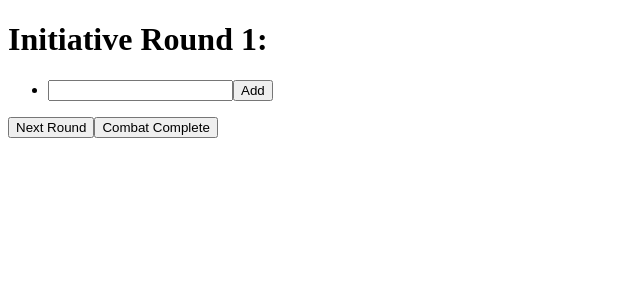
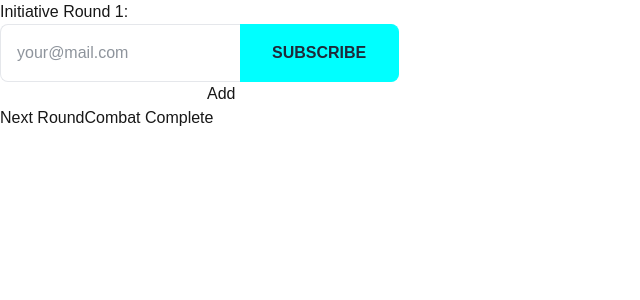
Before and after one commit to gman4161/ReactInitiativeTrackerDND, a Next.js app: page / in a window 1280 px wide. Shown: the top 300 px of the page, without its empty margins (0-640 px from the left). Built offline with nearby package versions, Linux system fonts and the light colour scheme.

Commit message:
fixed tailwindCSS

```diff
--- a/app/globals.css
+++ b/app/globals.css
@@ -1,4 +1,4 @@
-/* @import "tailwindcss";
+@import "tailwindcss";
 
 @theme {
   --font-sans: var(--font-geist-sans);
@@ -21,4 +21,10 @@ body {
   color: var(--foreground);
   background: var(--background);
   font-family: Arial, Helvetica, sans-serif;
-} */
+}
+
+button #test:hover{
+  background-color: white;
+  border-radius: 5px;
+  transition: 10ms;
+}
--- a/app/page.tsx
+++ b/app/page.tsx
@@ -1,5 +1,6 @@
 "use client"
 import { useState } from "react";
+import "tailwindcss";
 
 let nextId = 0;
 
@@ -33,7 +34,11 @@ export default function Home() {
   }
 
   return (<>
+  <main>
     <h1>Initiative Round {round}:</h1>
+
+    <input className="rounded-l-lg p-4 border-t mr-0 border-b border-l text-gray-800 border-gray-200 bg-white" placeholder="your@mail.com"/>
+		<button id="test" className="px-8 rounded-r-lg bg-[#00FFFF]  text-gray-800 font-bold p-4 uppercase border-[#00FFFF] border-t border-b border-r">Subscribe</button>
 
     <ul>
       {/* The players list, iterates through each in array 'players' on change */}
@@ -59,7 +64,7 @@ export default function Home() {
               setPlayers(newArr)
             }}
           />                                    {/**@ts-ignore*/}
-          {player.name}
+          <p>{player.name}</p>
         </li>
       ))}
 
@@ -76,6 +81,6 @@ export default function Home() {
     </ul>
     <button onClick={() => {setRound(round+1); sortPlayers()}}>Next Round</button>
     <button onClick={() => setRound(1)}>Combat Complete</button>
-
+  </main>
   </>);
 }
```
